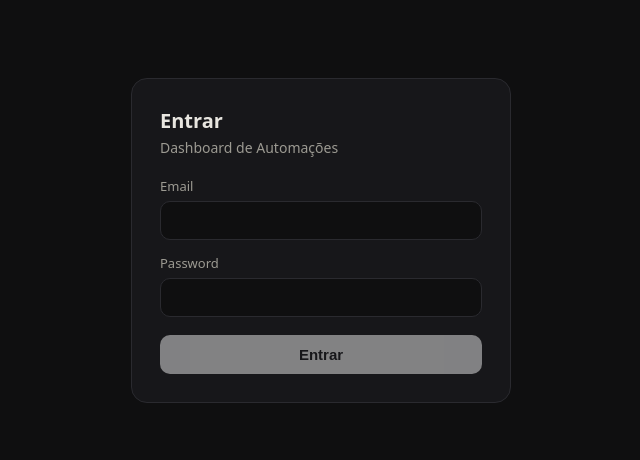
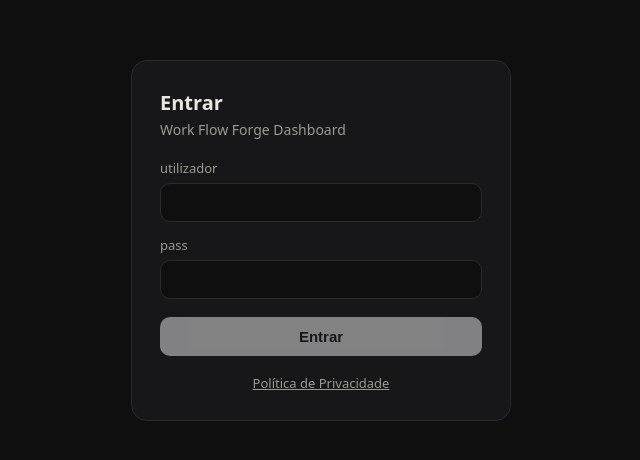
Before and after one commit to vitorhribeiro-code/WorflowForgeDashboard, a Next.js app: page /login in a window 1280 px wide. Shown: the part 160-620 px from the top of the page, without its empty margins (319-959 px from the left). Built offline with nearby package versions, Linux system fonts and the light colour scheme.

Commit message:
feat(login): rebranding dos labels/subtítulo + link para política de privacidade

```diff
--- a/src/app/login/page.tsx
+++ b/src/app/login/page.tsx
@@ -1,5 +1,6 @@
 "use client";
 
+import Link from "next/link";
 import { useRouter } from "next/navigation";
 import { LoginForm } from "@/modules/auth/ui/LoginForm";
 
@@ -9,7 +10,7 @@ export default function LoginPage() {
     <main className="auth-shell">
       <div className="card">
         <h1>Entrar</h1>
-        <p className="subtitle">Dashboard de Automações</p>
+        <p className="subtitle">Work Flow Forge Dashboard</p>
         <LoginForm
           onSuccess={(redirect) => {
             // O cookie de sessão já foi definido pelo servidor. O destino vem
@@ -18,6 +19,17 @@ export default function LoginPage() {
             router.refresh();
           }}
         />
+        <p
+          style={{
+            margin: "18px 0 0",
+            textAlign: "center",
+            fontSize: 13,
+          }}
+        >
+          <Link href="/privacidade" style={{ color: "var(--muted)" }}>
+            Política de Privacidade
+          </Link>
+        </p>
       </div>
     </main>
   );
--- a/src/modules/auth/ui/LoginForm.tsx
+++ b/src/modules/auth/ui/LoginForm.tsx
@@ -22,7 +22,7 @@ export function LoginForm({ onSuccess }: Props) {
   return (
     <div className="login-form">
       <label>
-        Email
+        utilizador
         <input
           type="email"
           value={email}
@@ -31,7 +31,7 @@ export function LoginForm({ onSuccess }: Props) {
         />
       </label>
       <label>
-        Password
+        pass
         <input
           type="password"
           value={password}
```
